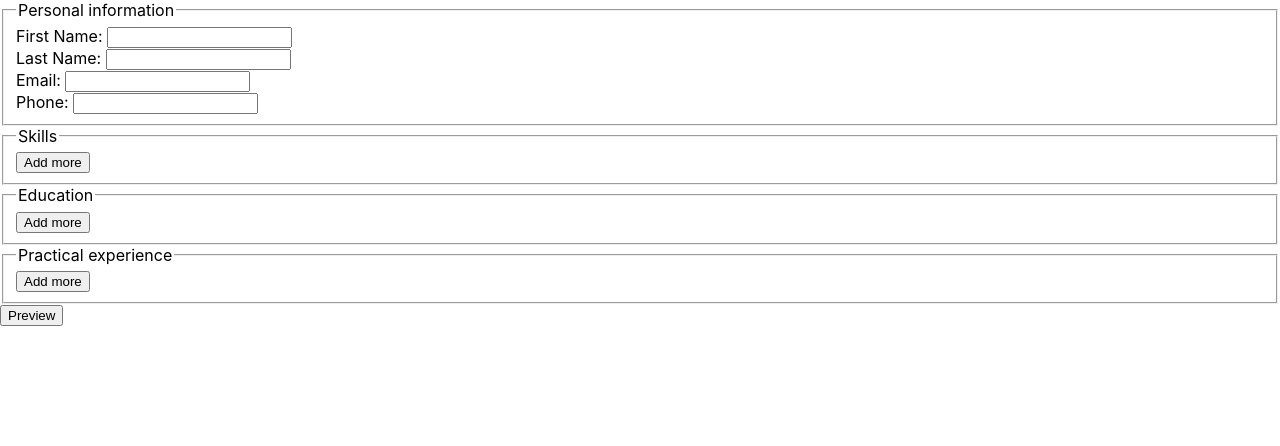
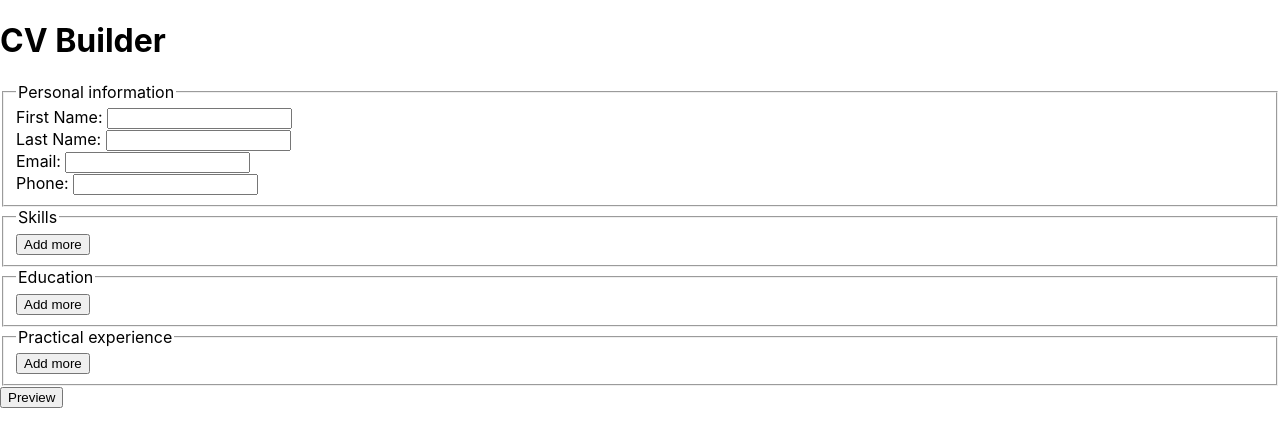
Before and after one commit to twentysixhugs/CV-Builder, a React (Create React App) app: page / in a window 1280 px wide. Shown: the top 446 px of the page. Built offline with nearby package versions, Linux system fonts and the light colour scheme.

Commit message:
Add header to App

```diff
--- a/src/App.js
+++ b/src/App.js
@@ -145,6 +145,9 @@ class App extends React.Component {
   render() {
     return (
       <div className="App">
+        <header className="App__header">
+          <h1 className="App__heading">CV Builder</h1>
+        </header>
         {this.state.isDisplayingForm ? (
           <DynamicForm
             sections={{
```
